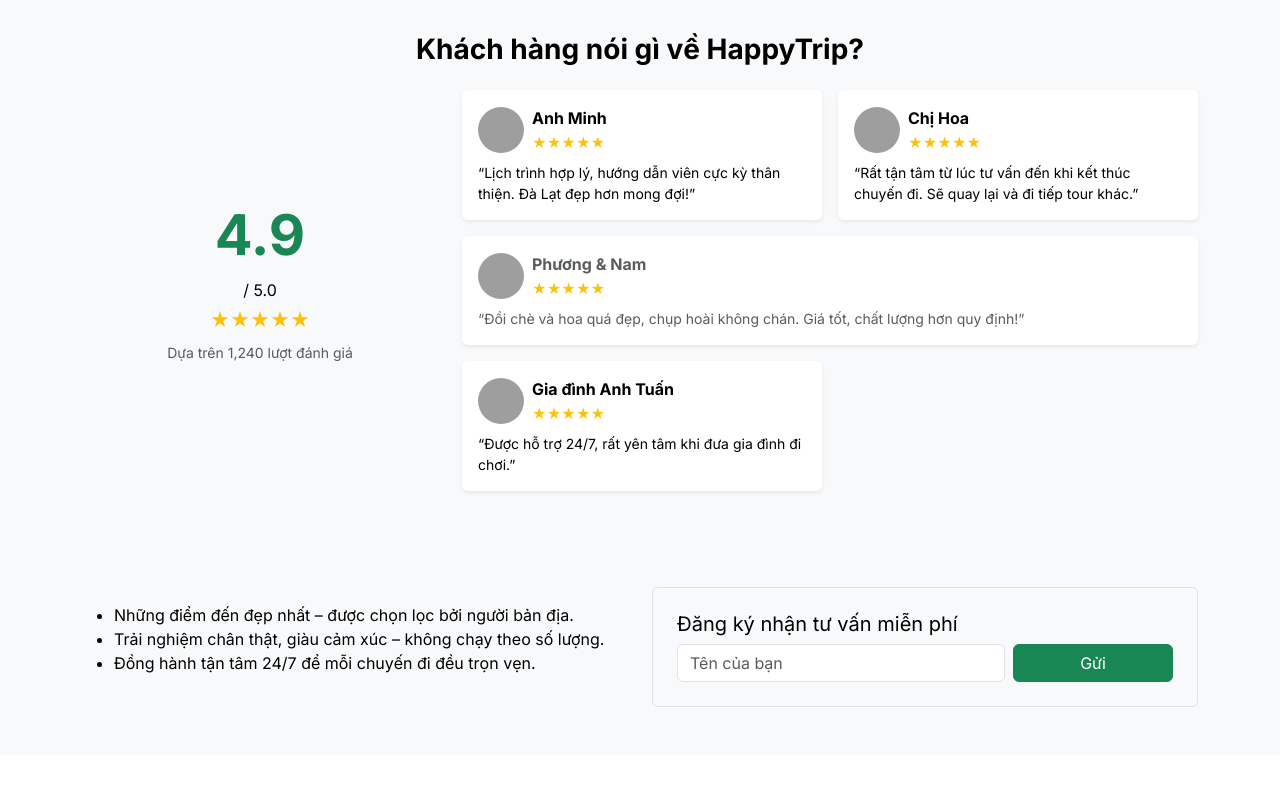
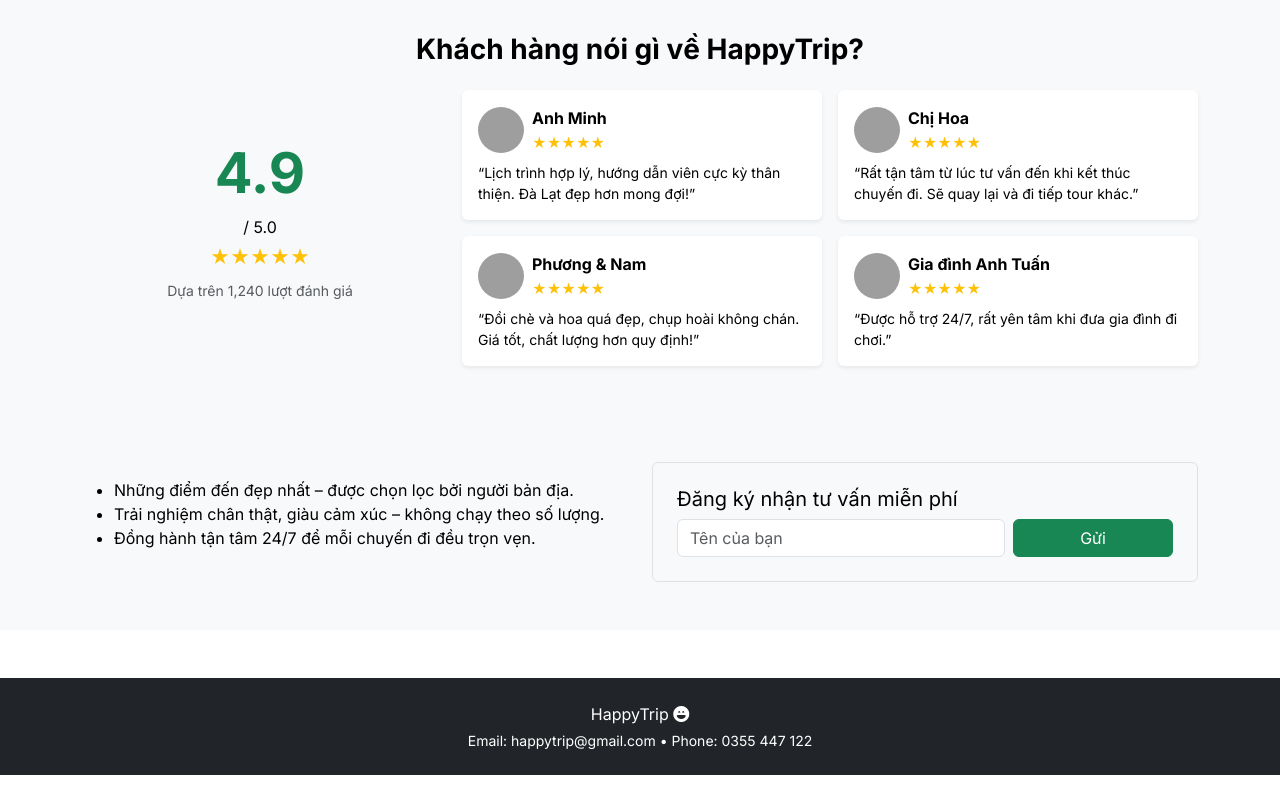
Before and after one commit to ntna2018-art/webhappytrip, a plain HTML site: page index.html in a window 1280 px wide. Shown: the part 1692-2489 px from the top of the page. After the commit the page ends 2467 px from the top, so only its background shows below. Drawn offline with nearby package versions, Linux system fonts and the light colour scheme; grey boxes are pictures that could not be loaded; a script that the page names is missing.

Commit message:
Fix HTML structure by removing unnecessary class

```diff
--- a/index.html
+++ b/index.html
@@ -213,7 +213,7 @@
             </div>
           </div>
 
-          <div class="col-md-6;small text-muted">
+          <div class="col-md-6">
             <div class="review-card p-3 rounded shadow-sm bg-white h-100">
               <div class="d-flex align-items-center mb-2">
                 <img src="https://i.pravatar.cc/60?img=25" class="avatar me-2" alt="avatar">
@@ -283,7 +283,6 @@
   <script src="https://cdnjs.cloudflare.com/ajax/libs/lightbox2/2.11.4/js/lightbox.min.js"></script>
   <script src="main.js"></script>
 
-</div>
 
 <div id="preloader">
   <img src="img/plane.png" class="plane-zoom" alt="plane">
```
